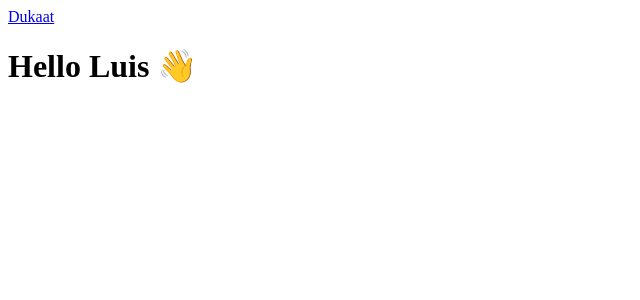
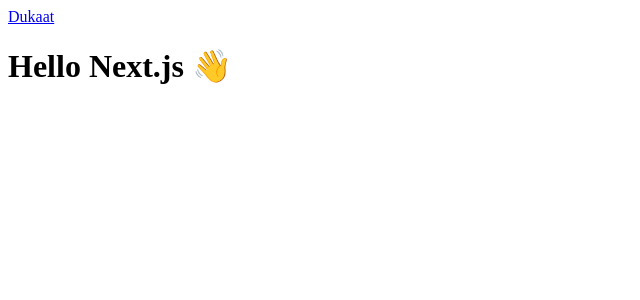
Before and after one commit to la5ta/tally-web, a Next.js app: page / in a window 1280 px wide. Shown: the top 300 px of the page, without its empty margins (0-640 px from the left). Built offline with nearby package versions, Linux system fonts and the light colour scheme.

Commit message:
fix(ci): testing flow

```diff
--- a/src/pages/index.tsx
+++ b/src/pages/index.tsx
@@ -4,7 +4,7 @@
 
 const IndexPage: NextPage = () => (
   <Layout>
-    <h1>Hello Luis <span role="img" aria-label="hand wave">👋</span></h1>
+    <h1>Hello Next.js <span role="img" aria-label="hand wave">👋</span></h1>
   </Layout>
 );
 
```
